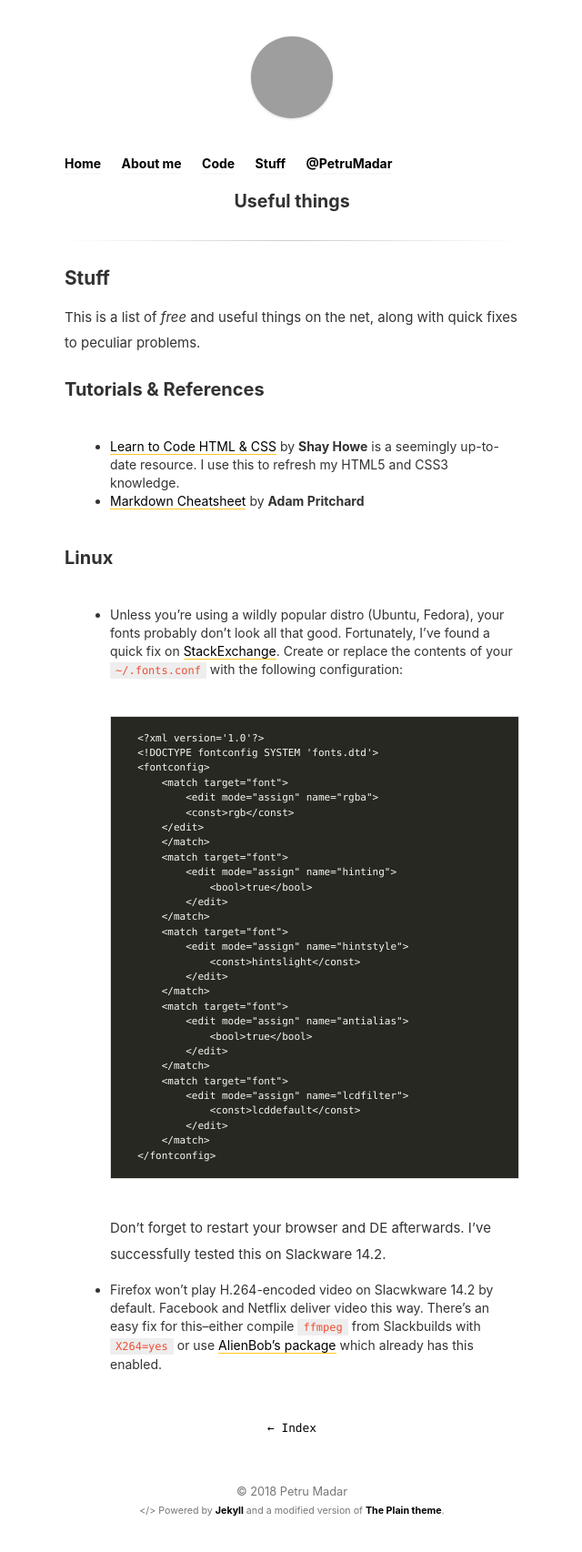
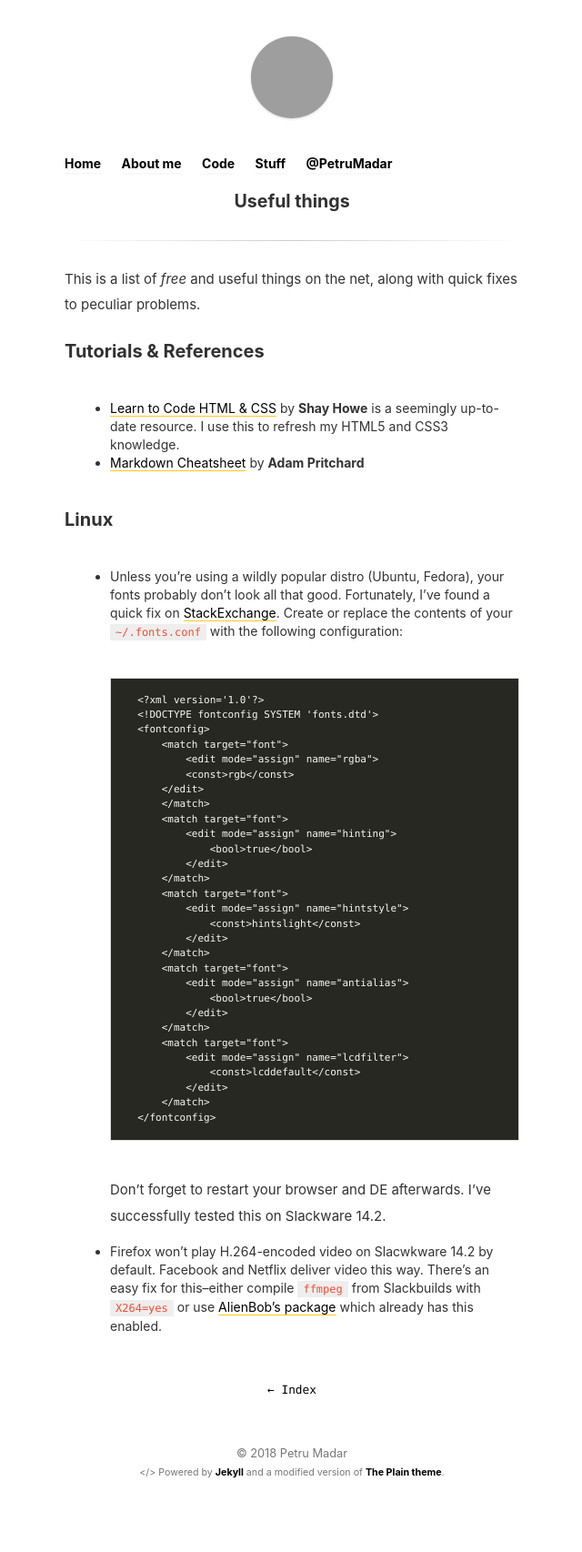
Before and after one commit to petru/prologue, a Jekyll site: the page built from stuff.md, in a window 1280 px wide. Shown: the whole page at 91% size, without its empty margins (319-959 px from the left). Built offline with Jekyll 4.4.1, drawn with Linux system fonts in a browser that asks for light colours; after the commit the page ends 1664 px from its top, so only the background shows below that; grey boxes are pictures that could not be loaded.

Commit message:
Remove inner title

```diff
--- a/stuff.md
+++ b/stuff.md
@@ -2,8 +2,6 @@
 layout: page
 title: Useful things
 ---
-
-## Stuff
 
 This is a list of _free_ and useful things on the net, along with quick fixes to peculiar problems.
 
```
